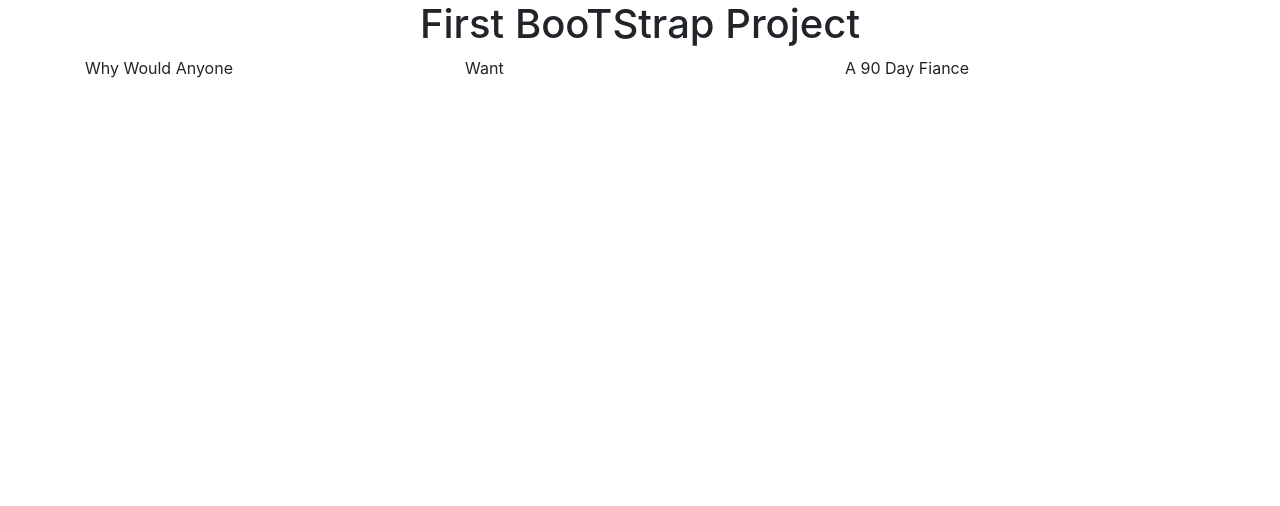
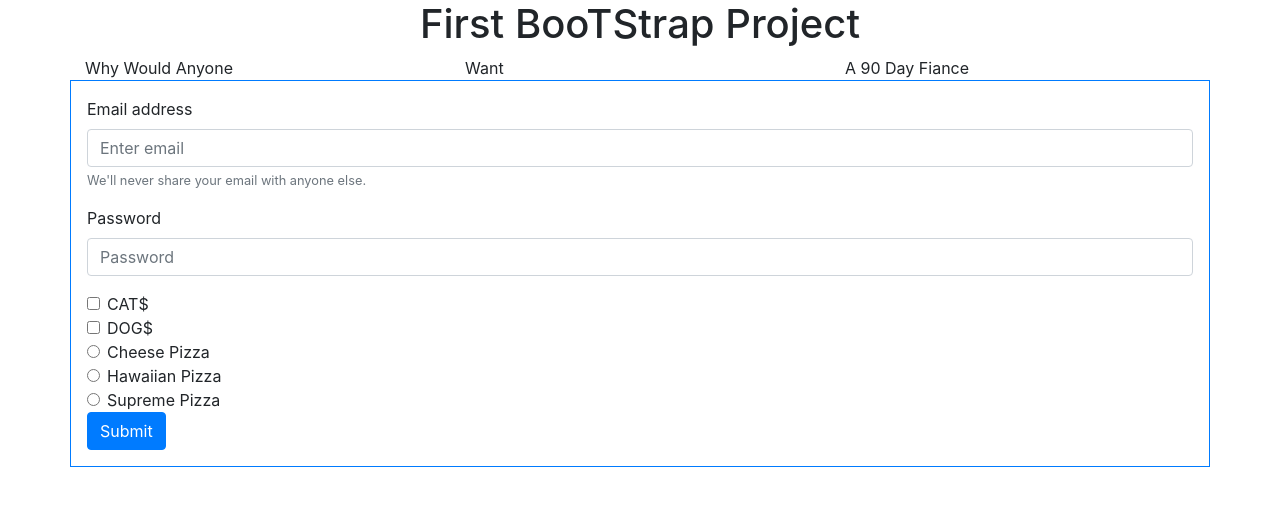
Before and after one commit to magthom/bootResume, a plain HTML site: page index.html in a window 1280 px wide. Drawn offline with nearby package versions, Linux system fonts and the light colour scheme.

Commit message:
form completed

```diff
--- a/index.html
+++ b/index.html
@@ -17,6 +17,50 @@
            <div class="col justify-content-center">Want</div>
            <div class="col justify-content-end">A 90 Day Fiance</div>
        </div>
+       <div class="row">
+        <form class="col 12px border border-primary p-3">
+            <div class="form-group">
+              <label for="exampleInputEmail1">Email address</label>
+              <input type="email" class="form-control" id="exampleInputEmail1" aria-describedby="emailHelp" placeholder="Enter email">
+              <small id="emailHelp" class="form-text text-muted">We'll never share your email with anyone else.</small>
+            </div>
+            <div class="form-group">
+              <label for="exampleInputPassword1">Password</label>
+              <input type="password" class="form-control" id="exampleInputPassword1" placeholder="Password">
+            </div>
+            <div class="form-check">
+                <input class="form-check-input" type="checkbox" value="" id="defaultCheck1">
+                <label class="form-check-label" for="defaultCheck1">
+                  CAT$
+                </label>
+              </div>
+              <div class="form-check">
+                <input class="form-check-input" type="checkbox" value="" id="defaultCheck2">
+                <label class="form-check-label" for="defaultCheck2">
+                  DOG$
+                </label>
+              </div>
+              <div class="form-check">
+                <input class="form-check-input" type="radio" name="exampleRadios" id="exampleRadios1" value="option1">
+                <label class="form-check-label" for="exampleRadios1">
+                  Cheese Pizza
+                </label>
+              </div>
+              <div class="form-check">
+                <input class="form-check-input" type="radio" name="exampleRadios" id="exampleRadios2" value="option2">
+                <label class="form-check-label" for="exampleRadios2">
+                  Hawaiian Pizza
+                </label>
+              </div>
+              <div class="form-check disabled">
+                <input class="form-check-input" type="radio" name="exampleRadios" id="exampleRadios3" value="option3">
+                <label class="form-check-label" for="exampleRadios3">
+                  Supreme Pizza
+                </label>
+              </div>
+            <button type="submit" class="btn btn-primary">Submit</button>
+          </form>
+       </div>
 
    </div>
 </body>
```
